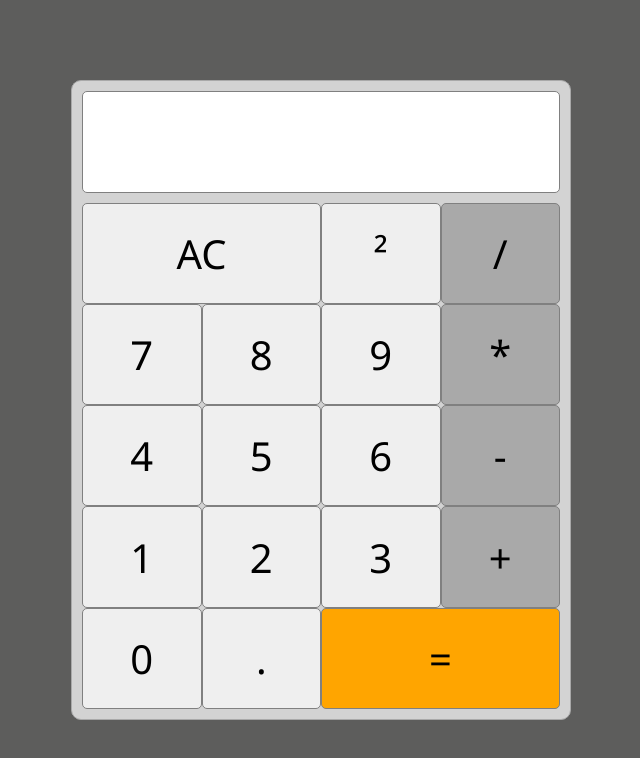
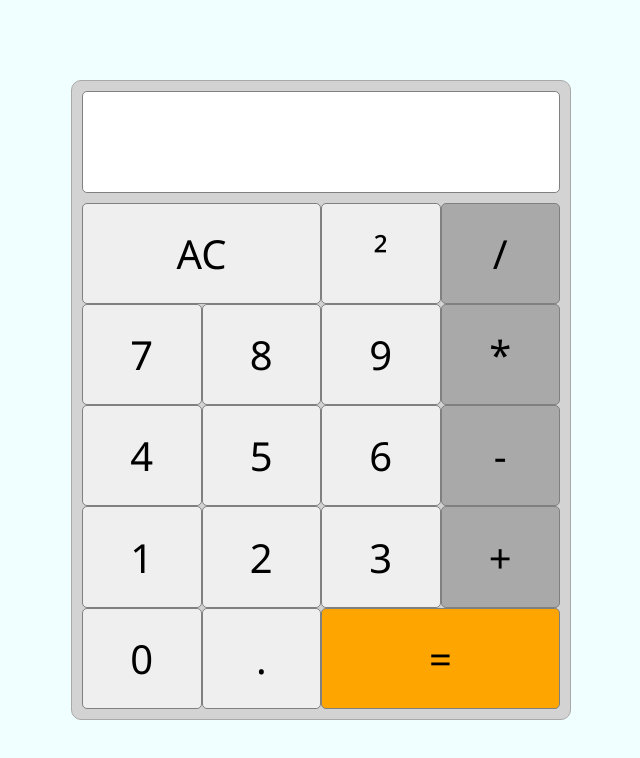
Before and after one commit to inkwill8/top-calculator, a plain HTML site: page index.html in a window 1280 px wide. Shown: the whole page, without its empty margins (319-959 px from the left). Drawn offline with Linux system fonts and the light colour scheme.

Commit message:
Change bg color

```diff
--- a/styles.css
+++ b/styles.css
@@ -11,7 +11,7 @@ html {
 	display: flex;
 	justify-content: center;
 	align-items: center;
-	background-color: #5d5d5c;
+	background-color: azure;
 }
 
 body {
```
